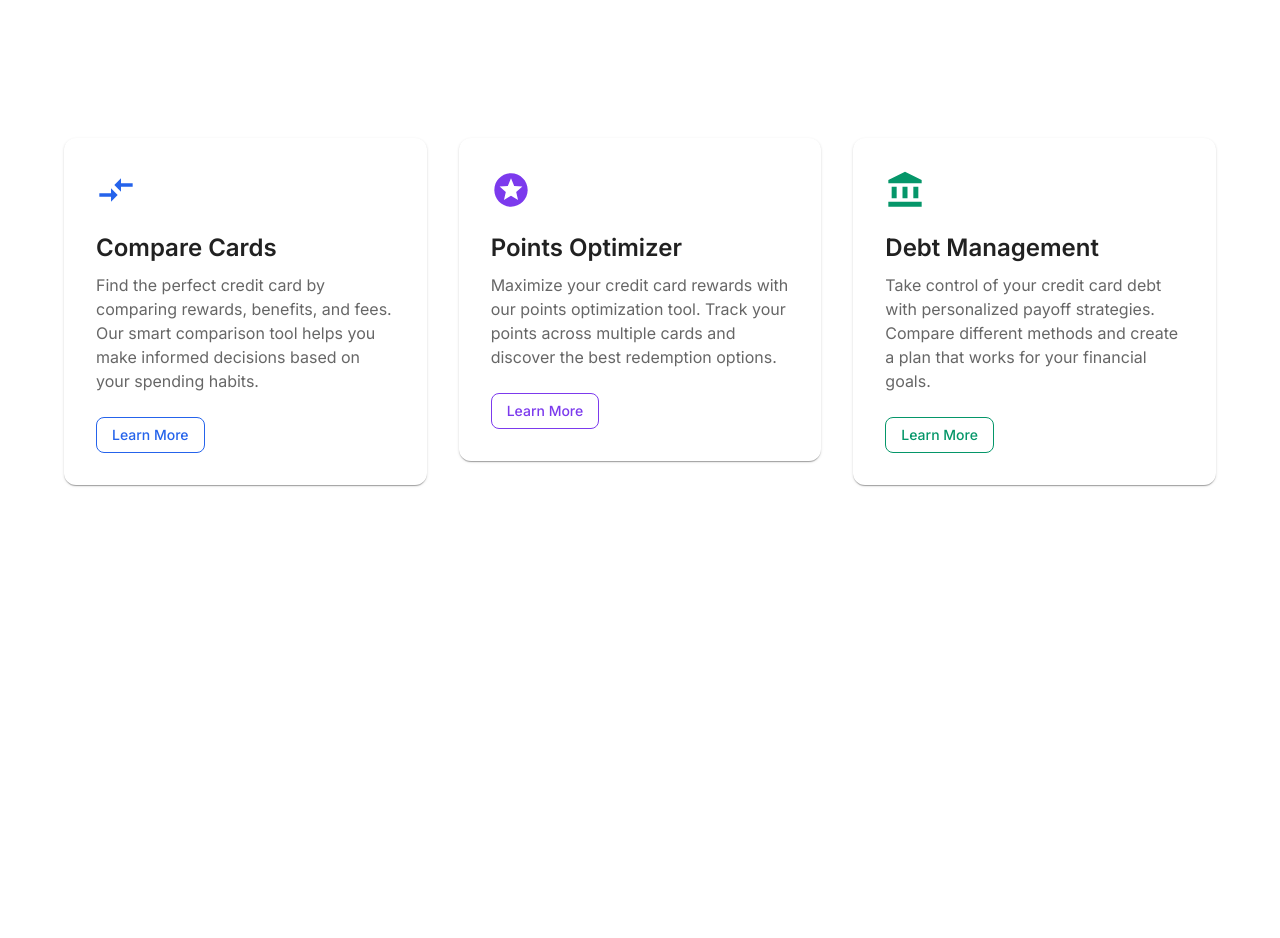
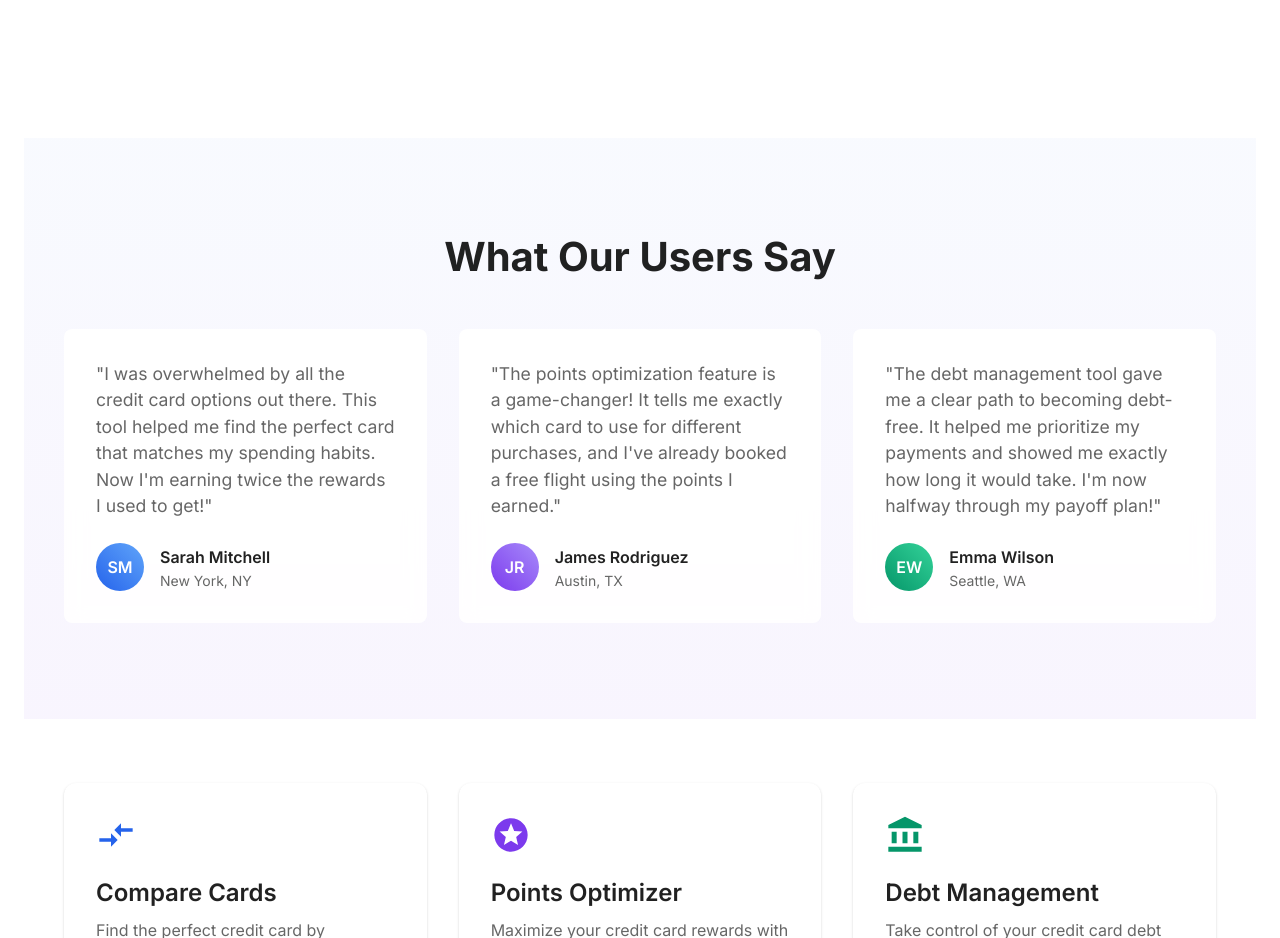
Before and after one commit to nickjackson801/card-clarity, a React (Vite) app: page / in a window 1280 px wide. Shown: the part 1080-2018 px from the top of the page. Before the commit the page ends 1653 px from the top, so only its background shows below. Built offline with nearby package versions, Linux system fonts and the light colour scheme.

Commit message:
Add customer reviews section

```diff
--- a/src/pages/Home.tsx
+++ b/src/pages/Home.tsx
@@ -278,6 +278,204 @@ const Home = () => {
         </motion.div>
       </Container>
 
+      {/* Customer Reviews Section */}
+      <Box
+        sx={{
+          background: 'linear-gradient(to bottom, rgba(37, 99, 235, 0.03), rgba(124, 58, 237, 0.05))',
+          py: { xs: 8, md: 12 },
+          mb: 8,
+        }}
+      >
+        <Container maxWidth="lg">
+          <Typography
+            variant="h3"
+            component="h2"
+            align="center"
+            gutterBottom
+            sx={{
+              fontWeight: 700,
+              mb: 6,
+              fontSize: { xs: '2rem', md: '2.5rem' },
+            }}
+          >
+            What Our Users Say
+          </Typography>
+          <Grid container spacing={4}>
+            <Grid item xs={12} md={4}>
+              <motion.div
+                initial={{ opacity: 0, y: 20 }}
+                animate={{ opacity: 1, y: 0 }}
+                transition={{ duration: 0.5, delay: 0.1 }}
+              >
+                <Paper
+                  elevation={0}
+                  sx={{
+                    p: 4,
+                    height: '100%',
+                    background: 'rgba(255, 255, 255, 0.9)',
+                    backdropFilter: 'blur(10px)',
+                    borderRadius: 2,
+                  }}
+                >
+                  <Typography
+                    variant="body1"
+                    paragraph
+                    sx={{
+                      fontSize: '1.1rem',
+                      fontStyle: 'italic',
+                      mb: 3,
+                      color: 'text.secondary',
+                    }}
+                  >
+                    "I was overwhelmed by all the credit card options out there. This tool helped me find the perfect card that matches my spending habits. Now I'm earning twice the rewards I used to get!"
+                  </Typography>
+                  <Box sx={{ display: 'flex', alignItems: 'center' }}>
+                    <Box
+                      sx={{
+                        width: 48,
+                        height: 48,
+                        borderRadius: '50%',
+                        background: 'linear-gradient(45deg, #2563eb, #60a5fa)',
+                        display: 'flex',
+                        alignItems: 'center',
+                        justifyContent: 'center',
+                        color: 'white',
+                        fontWeight: 600,
+                        mr: 2,
+                      }}
+                    >
+                      SM
+                    </Box>
+                    <Box>
+                      <Typography variant="subtitle1" sx={{ fontWeight: 600 }}>
+                        Sarah Mitchell
+                      </Typography>
+                      <Typography variant="body2" color="text.secondary">
+                        New York, NY
+                      </Typography>
+                    </Box>
+                  </Box>
+                </Paper>
+              </motion.div>
+            </Grid>
+            <Grid item xs={12} md={4}>
+              <motion.div
+                initial={{ opacity: 0, y: 20 }}
+                animate={{ opacity: 1, y: 0 }}
+                transition={{ duration: 0.5, delay: 0.2 }}
+              >
+                <Paper
+                  elevation={0}
+                  sx={{
+                    p: 4,
+                    height: '100%',
+                    background: 'rgba(255, 255, 255, 0.9)',
+                    backdropFilter: 'blur(10px)',
+                    borderRadius: 2,
+                  }}
+                >
+                  <Typography
+                    variant="body1"
+                    paragraph
+                    sx={{
+                      fontSize: '1.1rem',
+                      fontStyle: 'italic',
+                      mb: 3,
+                      color: 'text.secondary',
+                    }}
+                  >
+                    "The points optimization feature is a game-changer! It tells me exactly which card to use for different purchases, and I've already booked a free flight using the points I earned."
+                  </Typography>
+                  <Box sx={{ display: 'flex', alignItems: 'center' }}>
+                    <Box
+                      sx={{
+                        width: 48,
+                        height: 48,
+                        borderRadius: '50%',
+                        background: 'linear-gradient(45deg, #7c3aed, #a78bfa)',
+                        display: 'flex',
+                        alignItems: 'center',
+                        justifyContent: 'center',
+                        color: 'white',
+                        fontWeight: 600,
+                        mr: 2,
+                      }}
+                    >
+                      JR
+                    </Box>
+                    <Box>
+                      <Typography variant="subtitle1" sx={{ fontWeight: 600 }}>
+                        James Rodriguez
+                      </Typography>
+                      <Typography variant="body2" color="text.secondary">
+                        Austin, TX
+                      </Typography>
+                    </Box>
+                  </Box>
+                </Paper>
+              </motion.div>
+            </Grid>
+            <Grid item xs={12} md={4}>
+              <motion.div
+                initial={{ opacity: 0, y: 20 }}
+                animate={{ opacity: 1, y: 0 }}
+                transition={{ duration: 0.5, delay: 0.3 }}
+              >
+                <Paper
+                  elevation={0}
+                  sx={{
+                    p: 4,
+                    height: '100%',
+                    background: 'rgba(255, 255, 255, 0.9)',
+                    backdropFilter: 'blur(10px)',
+                    borderRadius: 2,
+                  }}
+                >
+                  <Typography
+                    variant="body1"
+                    paragraph
+                    sx={{
+                      fontSize: '1.1rem',
+                      fontStyle: 'italic',
+                      mb: 3,
+                      color: 'text.secondary',
+                    }}
+                  >
+                    "The debt management tool gave me a clear path to becoming debt-free. It helped me prioritize my payments and showed me exactly how long it would take. I'm now halfway through my payoff plan!"
+                  </Typography>
+                  <Box sx={{ display: 'flex', alignItems: 'center' }}>
+                    <Box
+                      sx={{
+                        width: 48,
+                        height: 48,
+                        borderRadius: '50%',
+                        background: 'linear-gradient(45deg, #059669, #34d399)',
+                        display: 'flex',
+                        alignItems: 'center',
+                        justifyContent: 'center',
+                        color: 'white',
+                        fontWeight: 600,
+                        mr: 2,
+                      }}
+                    >
+                      EW
+                    </Box>
+                    <Box>
+                      <Typography variant="subtitle1" sx={{ fontWeight: 600 }}>
+                        Emma Wilson
+                      </Typography>
+                      <Typography variant="body2" color="text.secondary">
+                        Seattle, WA
+                      </Typography>
+                    </Box>
+                  </Box>
+                </Paper>
+              </motion.div>
+            </Grid>
+          </Grid>
+        </Container>
+      </Box>
+
       {/* Services Section */}
       <Container maxWidth="lg" sx={{ mb: 8 }}>
         <Grid container spacing={4}>
```
